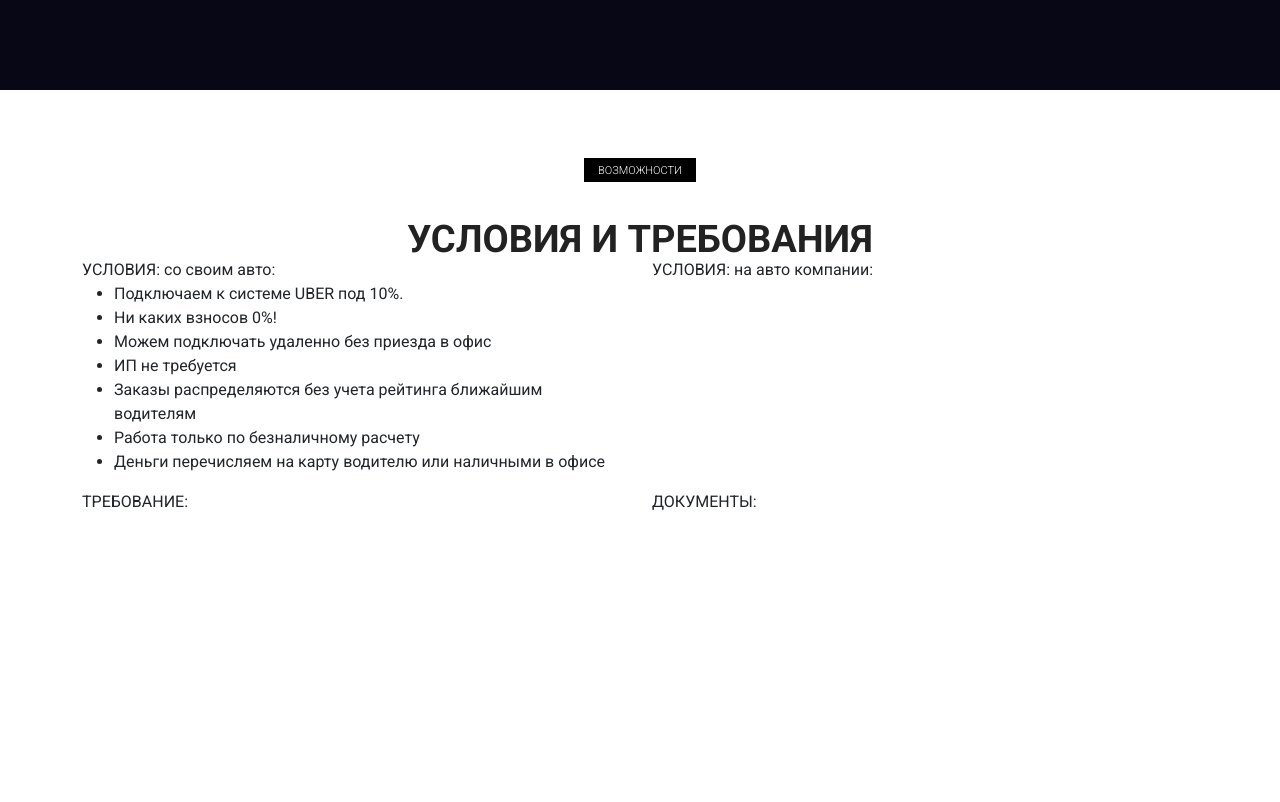
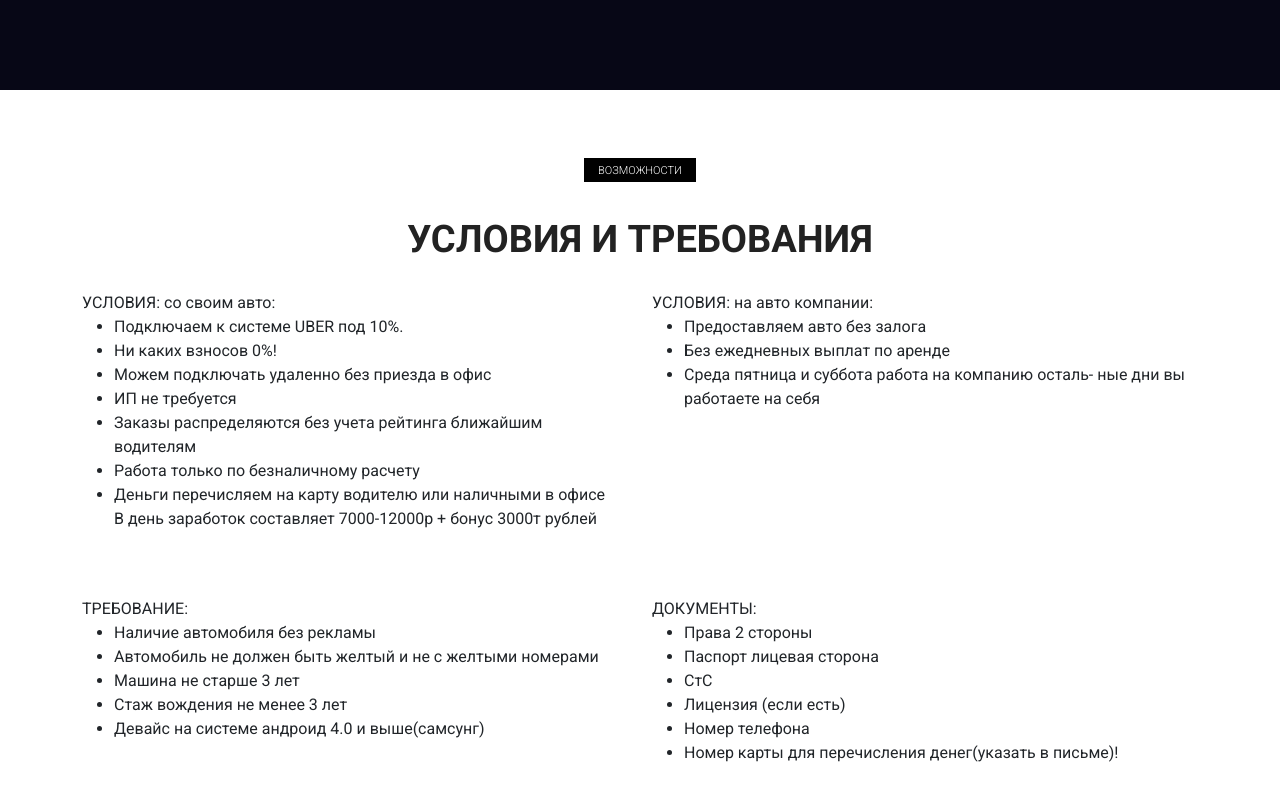
Before and after one commit to kasalava/3.project---uber, a plain HTML site: page index.html in a window 1280 px wide. Shown: the part 3536-4338 px from the top of the page. Before the commit the page ends 4134 px from the top, so only its background shows below. Drawn offline with nearby package versions, Linux system fonts and the light colour scheme.

Commit message:
add rule_block_nmb

```diff
--- a/index.html
+++ b/index.html
@@ -277,6 +277,7 @@
             <div class="row">
 
             <div class="col-md-6">
+           <div class="rule_block">
             <div class="rule_title">УСЛОВИЯ: со своим авто:</div>
             <ul class="rule_list">
              <li>Подключаем к системе UBER  под 10%.</li>
@@ -286,23 +287,51 @@
              <li>Заказы распределяются без учета рейтинга ближайшим водителям</li>
              <li>Работа только по безналичному расчету</li>
              <li> Деньги перечисляем на карту водителю или наличными в офисе</li>
+             В день заработок составляет 7000-12000р + бонус 3000т рублей
          </ul>
          </div>
-
-
-            <div class="col-md-6">
-            <div class="rule_title">УСЛОВИЯ: на авто компании:</div>
            </div>
 
             <div class="col-md-6">
-                <div class="rule_title">ТРЕБОВАНИЕ:</div>
+                <div class="rule_block">
+                    <div class="rule_title">УСЛОВИЯ: на авто компании:</div>
+                    <ul class="rule_list">
+                     <li>Предоставляем авто без залога</li>
+                     <li>Без ежедневных выплат по аренде</li>
+                     <li>Среда пятница и суббота работа на компанию осталь-
+                        ные дни вы работаете на себя</li>
+                 </ul>
+                 </div>
                 </div>
 
                 <div class="col-md-6">
-                <div class="rule_title">ДОКУМЕНТЫ:</div>
+                 <div class="rule_block rule_block_nmb">
+                    <div class="rule_title">ТРЕБОВАНИЕ:</div>
+                    <ul class="rule_list">
+                     <li>Наличие автомобиля без рекламы</li>
+                        <li>Автомобиль не должен быть желтый и не с желтыми
+                            номерами</li>
+                        <li>Машина не старше 3 лет</li>
+                        <li>Стаж вождения не менее 3 лет</li>
+                        <li>Девайс на системе андроид 4.0 и выше(самсунг)</li>
+                        </ul>
                  </div>
                 </div>
+
+                <div class="col-md-6">
+                    <div class="rule_block rule_block_nmb">
+                <div class="rule_title">ДОКУМЕНТЫ:</div>
+                <ul class="rule_list">
+                 <li>Права 2 стороны</li>
+                 <li> Паспорт лицевая сторона</li>
+                 <li>СтС</li>
+                 <li>Лицензия (если есть)</li>
+                 <li>Номер телефона</li>
+                 <li>Номер карты для перечисления денег(указать в письме)!</li>
+                 </ul>
              </div>
+            </div>
+
     </div>
 </section>
 
--- a/sass/style.sass
+++ b/sass/style.sass
@@ -296,3 +296,7 @@ nav
 
 .rule
 	padding: 68px 0 84px 0
+	&_block
+		margin: 33px 0
+		&nmb
+			margin-buttom: 0px
```
Also changed, not shown: sass/style.css, 1 other file. Lines whose indentation alone changed are shown as unchanged.
